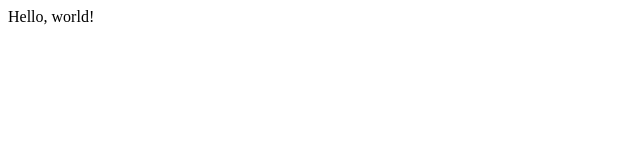
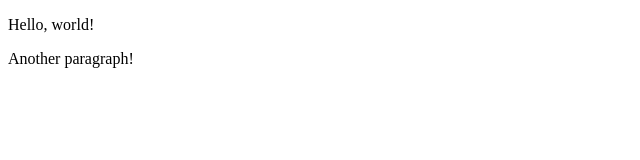
Before and after one commit to tiggerntatie/tiggerntatie.github.io, a plain HTML site: page index.html in a window 1280 px wide. Shown: the whole page, without its empty margins (0-640 px from the left). Drawn offline with Linux system fonts and the light colour scheme.

Commit message:
Added a line

```diff
--- a/index.html
+++ b/index.html
@@ -4,6 +4,11 @@
   <title>Sample Github web page</title>
 </head>
 <body>
-Hello, world!
+<p>
+    Hello, world!
+</p>
+<p>
+    Another paragraph!
+</p>
 </body>
 </html>
```
